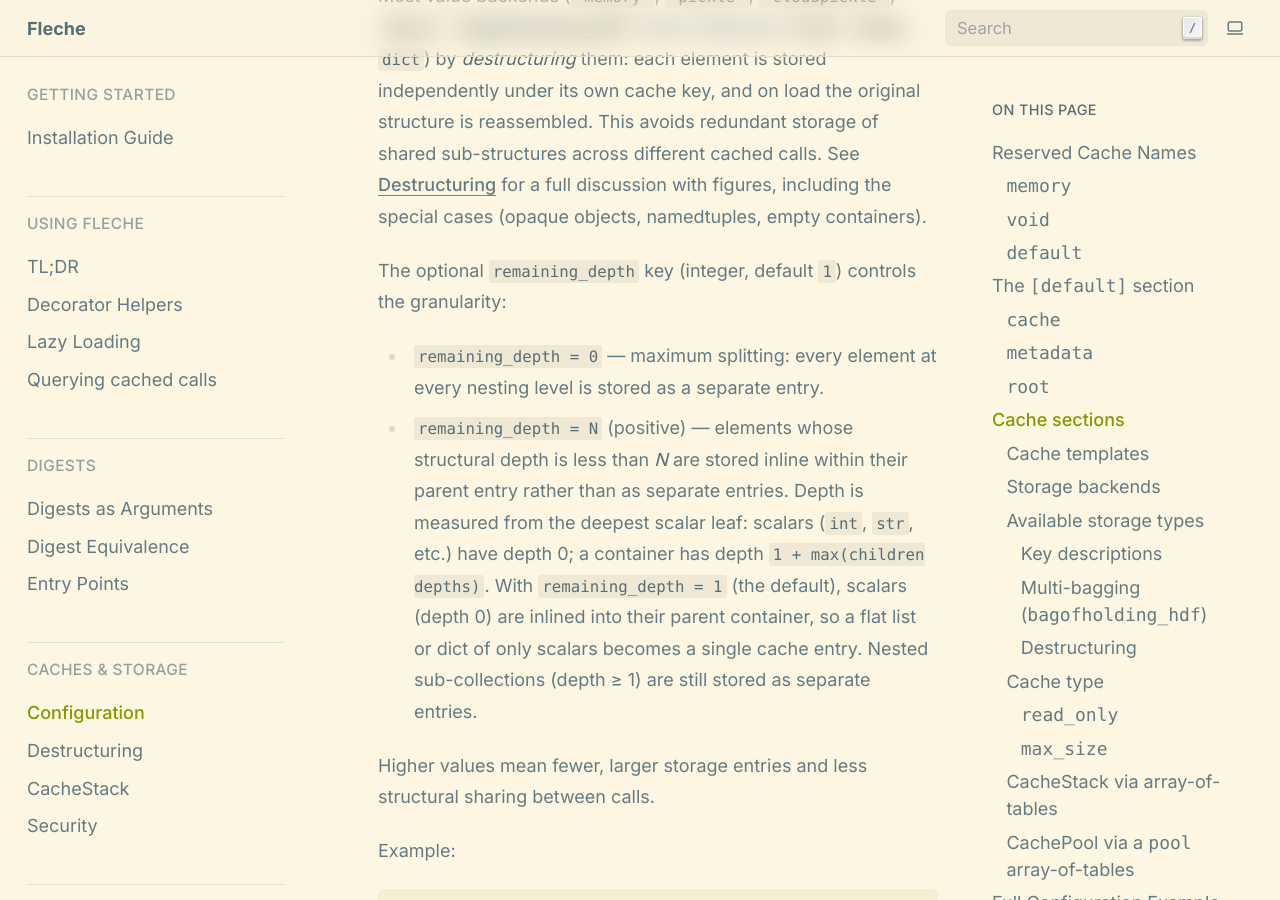
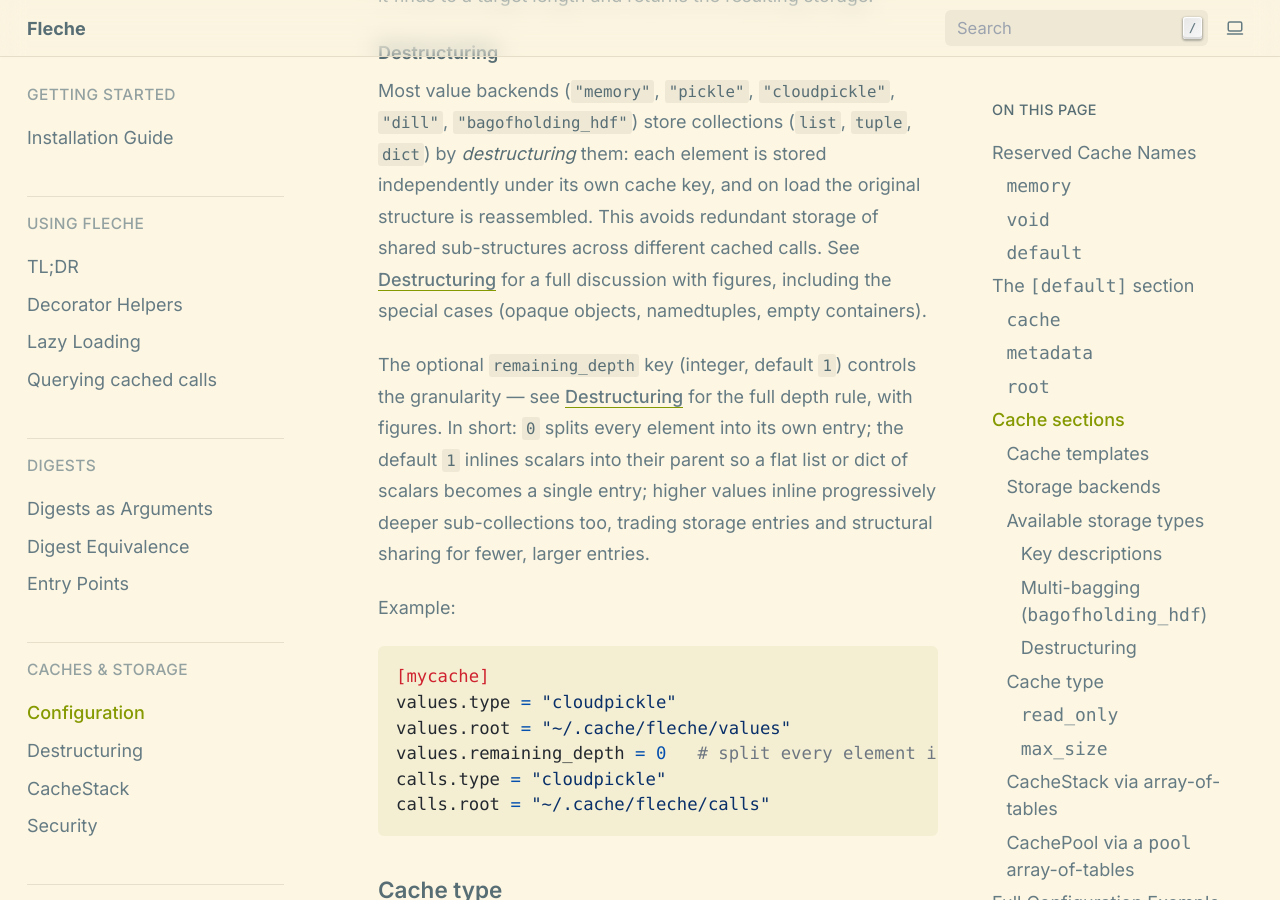
Before and after one commit to pmrv/fleche, a Sphinx documentation site: the page built from docs/storage/configuration.rst, in a window 1280 px wide and 900 px high, scrolled down 10246 px. Built offline with Sphinx 7.4.7, drawn with Linux system fonts in a browser that asks for light colours; pages that are not in the unit, such as notebooks, are missing from menus; some of the changed text lies outside the part shown.

Commit message:
docs(storage): fix sql url requirement, dedupe depth rule, broken TOML example
configuration.rst:
- The `"sql"` storage type table listed `url` as Required; it's actually
  optional (defaults to sqlite:///:memory:), confirmed by constructing
  storage_from_config({"type": "sql"}, "call") with no url key. Moved it
  to the Optional column and documented the default in the url key
  description.
- The Destructuring subsection restated the full remaining_depth/depth
  rule already explained in more depth (with figures) on destructuring.rst,
  which this same subsection already links to. Trimmed to a summary plus
  the existing link, matching how this file already handles the
  secret_key -> security.rst and CacheStack -> cache_stack.rst
  cross-references elsewhere on the page.
- The prefix_length trend description ("smaller values group more keys
  per file... Set it to 0 for one-file-per-key") read as though 0
  continues the same linear trend, when it's actually the opposite
  extreme (no grouping at all) rather than the smallest bucket count.
  Clarified.

security.rst:
- The `[mycache]` TOML example set values.secret_key but had no `calls`
  section, so cache_from_config on it raises KeyError('calls') --
  confirmed by running it. Unlike the later bare secret_key = [...]
  fragment (which has no section header and reads as a syntax
  illustration), this one has a full section header and looks
  copy-pasteable. Added the missing calls section.

```diff
--- a/docs/storage/configuration.rst
+++ b/docs/storage/configuration.rst
@@ -265,8 +265,8 @@ Available storage types
    * - ``"sql"``
      - SQL via SQLAlchemy (:class:`~fleche.storage.Sql`).
        *Call storage only.*
-     - ``url``
-     - ``echo``
+     - —
+     - ``url``, ``echo``
 
 Key descriptions
 ^^^^^^^^^^^^^^^^
@@ -380,20 +383,12 @@ different cached calls.  See :doc:`destructuring` for a full discussion with
 figures, including the special cases (opaque objects, namedtuples, empty
 containers).
 
-The optional ``remaining_depth`` key (integer, default ``1``) controls the granularity:
-
-* ``remaining_depth = 0`` — maximum splitting: every element at every nesting level is
-  stored as a separate entry.
-* ``remaining_depth = N`` (positive) — elements whose structural depth is less than *N*
-  are stored inline within their parent entry rather than as separate entries.
-  Depth is measured from the deepest scalar leaf: scalars (:class:`int`, :class:`str`,
-  etc.) have depth 0; a container has depth ``1 + max(children depths)``.
-  With ``remaining_depth = 1`` (the default), scalars (depth 0) are inlined into
-  their parent container, so a flat list or dict of only scalars becomes a single
-  cache entry.  Nested sub-collections (depth ≥ 1) are still stored as separate
-  entries.
-
-Higher values mean fewer, larger storage entries and less structural sharing between calls.
+The optional ``remaining_depth`` key (integer, default ``1``) controls the
+granularity — see :doc:`destructuring` for the full depth rule, with figures.
+In short: ``0`` splits every element into its own entry; the default ``1``
+inlines scalars into their parent so a flat list or dict of scalars becomes a
+single entry; higher values inline progressively deeper sub-collections too,
+trading storage entries and structural sharing for fewer, larger entries.
 
 Example:
 
```
Also changed, not shown: other parts of docs/storage/configuration.rst (+13 -10 lines), docs/storage/security.rst (+6 -1 lines).
